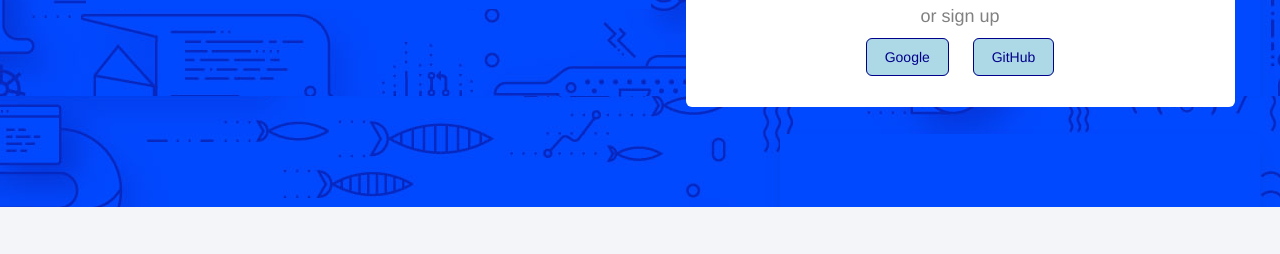
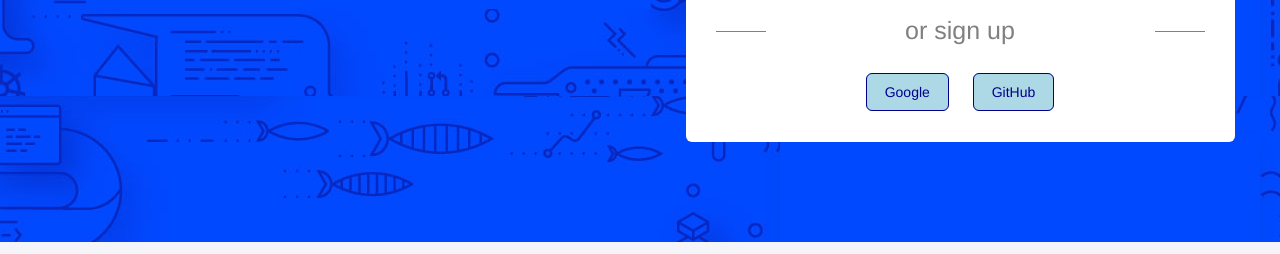
Before and after one commit to filipposchianchi/html-css-digitalocean, a plain HTML site: page index.html in a window 1280 px wide. Shown: the part 546-800 px from the top of the page. Drawn offline with nearby package versions, Linux system fonts and the light colour scheme.

Commit message:
sistemati alcuni bug

```diff
--- a/css/style.css
+++ b/css/style.css
@@ -88,7 +88,6 @@ header nav a {
   margin-left: 50px;
   margin-right: 50px;
 }
-
 .container-form {
   margin-top: 100px;
   width: 90%;
@@ -119,10 +118,20 @@ header nav a {
   margin: 0 auto;
   border-radius: 6px;
 }
+#welcome .wrapper {
+  width: 100%;
+  height: 15px;
+  border-bottom: 1px solid grey;
+  text-align: center;
+  margin-top: 20px;
+}
 #welcome .container-form h4 {
   text-align: center;
   color: grey;
   margin-bottom: 20px;
+  background: white;
+  font-size: 25px;
+  padding: 0 0;
 }
 .google, .github {
   padding: 10px 18px;
@@ -136,6 +145,7 @@ header nav a {
 }
 .container-buttons {
   text-align: center;
+  margin-top: 50px;
 }
 .google {
   margin-right: 20px;
@@ -390,17 +400,18 @@ footer .container-fluid .wrapper .row {
 }
 footer img {
   margin-right: 10px;
-  margin-bottom: 20px
+  margin-bottom: 20px;
 }
 .wrapper2 {
   text-align: right;
   margin-bottom: 50px;
+  line-height: 78px;
 }
 footer .wrapper2 img {
   width: 30px;
   height: 30px;
   margin-left: 10px;
-  color: white;
+  filter: invert(1);
 }
 
 
--- a/index.html
+++ b/index.html
@@ -116,7 +116,9 @@
               <div class="container-create-account">
                 <a href="#" class="create">Create your account</a>
               </div>
-              <h4>or sign up</h4>
+              <div class="wrapper">
+                <h4>or sign up</h4>
+              </div>
               <div class="container-buttons">
                 <a href="#" class="google">Google</a> <a href="#" class="github">GitHub</a>
               </div>
```
